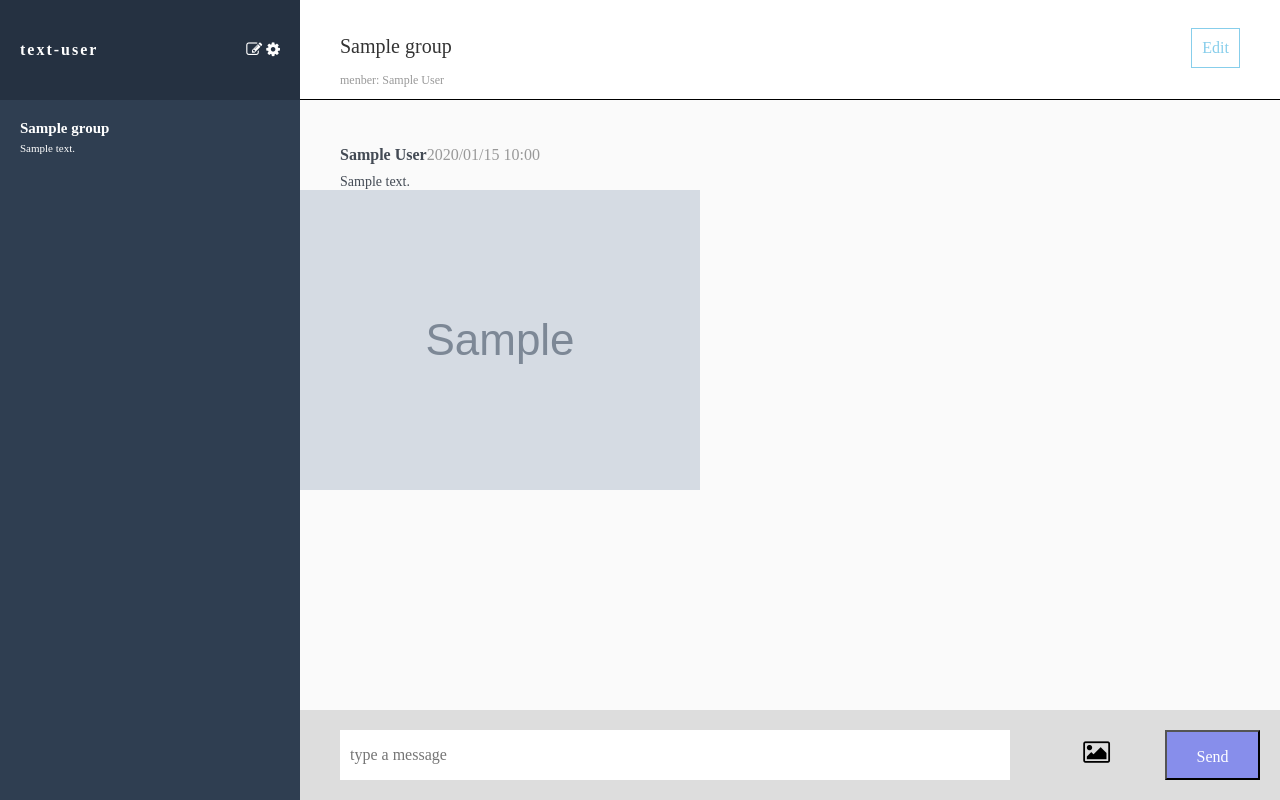
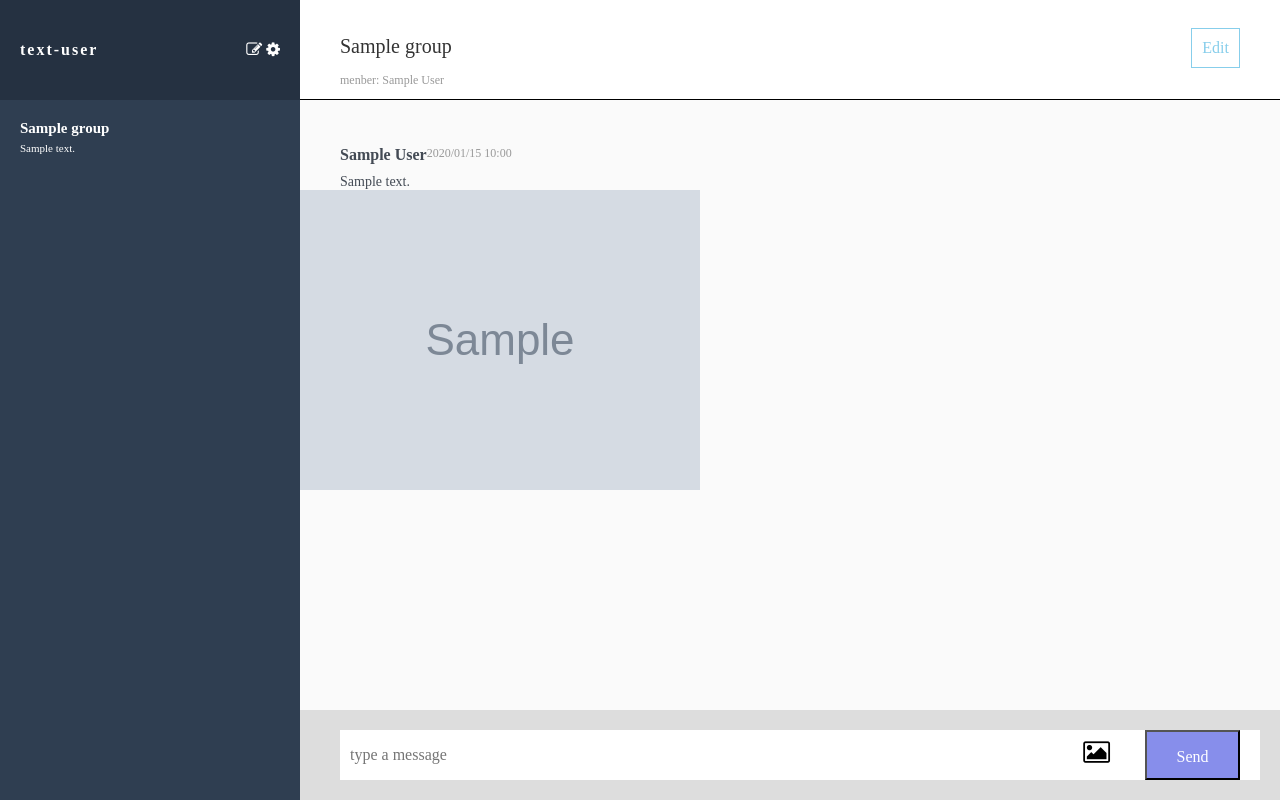
Before and after one commit to zigrable/chat-space, a Rails app: page /groups/1/messages in a window 1280 px wide. Run offline with Rails 7, Linux system fonts and the light colour scheme; a user stored in the database is signed in; tables that the repository leaves empty hold one stand-in row (values such as "Sample post"); grey boxes marked "Sample" are stand-in pictures; style sheets or scripts are compiled from the project's sources; some libraries are stand-ins or nearby versions.

Commit message:
modified

```diff
--- a/app/assets/stylesheets/_messages.scss
+++ b/app/assets/stylesheets/_messages.scss
@@ -52,9 +52,9 @@
     width: calc(100vw - 300px);
     position: relative;
      .form__message{
-      margin: 20px 15px 0 40px;
+      margin: 20px 0 0 40px;
       padding: 0 10px 0;
-      width: 650px;
+      width: 900px;
       height: 50px;
       border: 0;
     }
@@ -73,7 +73,7 @@
       text-align: center;
       line-height: 50px;
       position: absolute;
-      right: 20px;
+      right: 40px;
       top: 0;
     }
   }
@@ -134,7 +134,7 @@ p{
 
   display: flex;
   &__date{
-    fontextt-size: 12px;
+    font-size: 12px;
     color: #999;
   }
     &__user-name{
```
